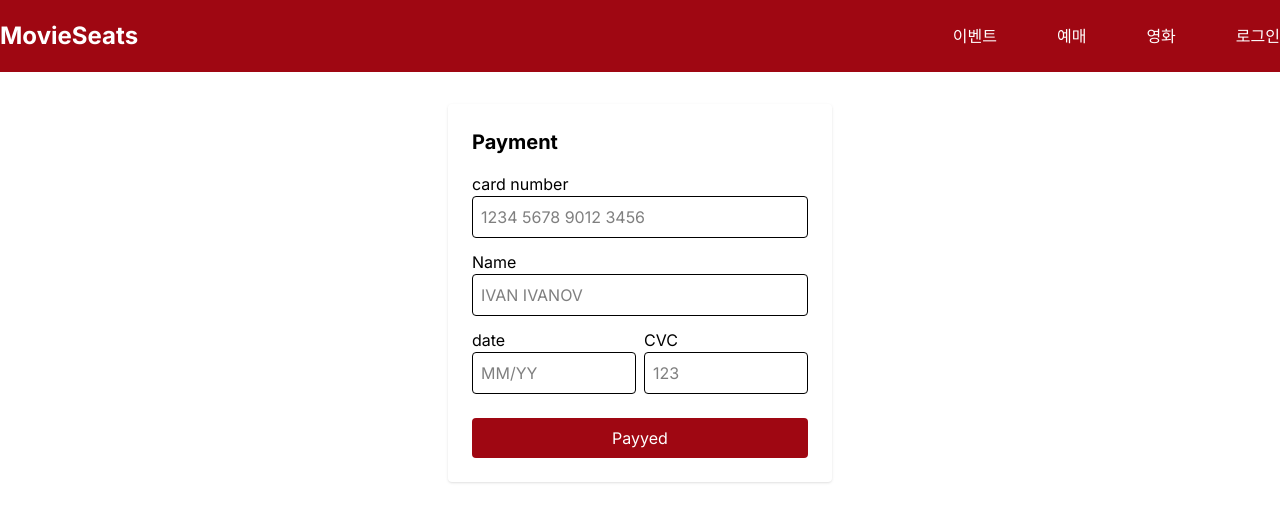
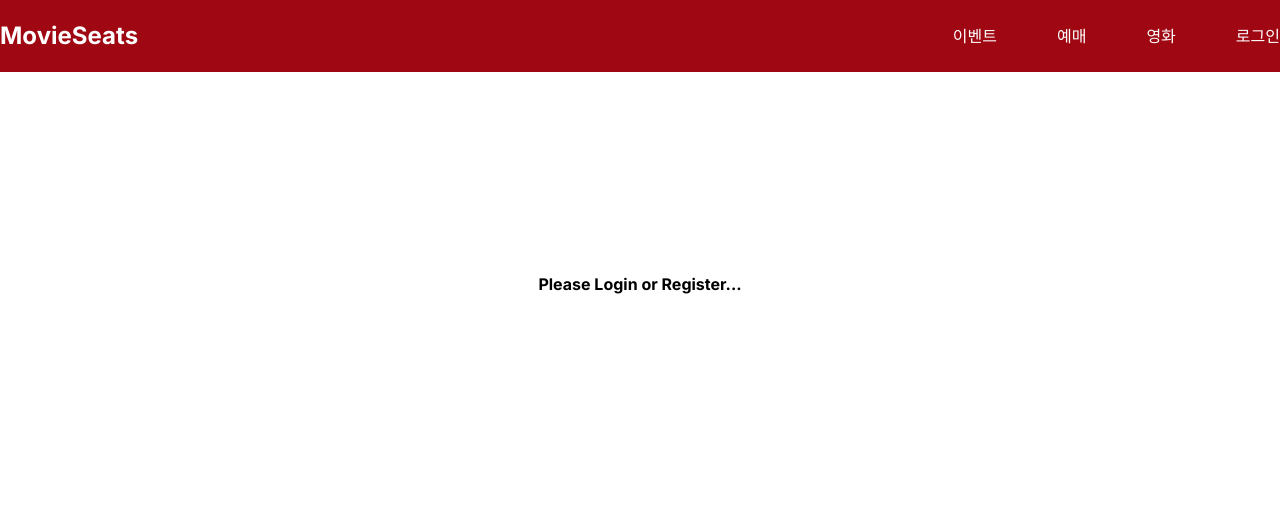
Before and after one commit to juraevboburjon/movie-seats, a React (Vite) app in the folder frontend/: page /booking/1/1/payment in a window 1280 px wide. Shown: the top 522 px of the page. Built offline with nearby package versions, Linux system fonts and the light colour scheme.

Commit message:
pay config

```diff
--- a/frontend/src/components/CreateSessionForm.jsx
+++ b/frontend/src/components/CreateSessionForm.jsx
@@ -32,6 +32,7 @@ function CreateSessionForm() {
           Authorization: `Bearer ${token}`,
         },
       });
+      console.log(res);
       navigate("/");
     } catch (error) {
       console.error(error);
--- a/frontend/src/components/PaymentForm.jsx
+++ b/frontend/src/components/PaymentForm.jsx
@@ -1,11 +1,17 @@
 import { useState } from "react";
 
-function PaymentForm({ handleSubmit, loading }) {
+function PaymentForm({ handleSubmit, loading, userName }) {
   const [cardNumber, setCardNumber] = useState("");
   const [name, setName] = useState("");
   const [exp, setExp] = useState("");
   const [cvc, setCvc] = useState("");
-  return (
+  return !userName ? (
+    <>
+      <h1 className="text-center font-bold mt-50">
+        Please Login or Register...
+      </h1>
+    </>
+  ) : (
     <>
       <div className="max-w-sm mx-auto mt-8 border-black rounded p-6 shadow">
         <h2 className="text-xl font-bold mb-4">Payment</h2>
```
